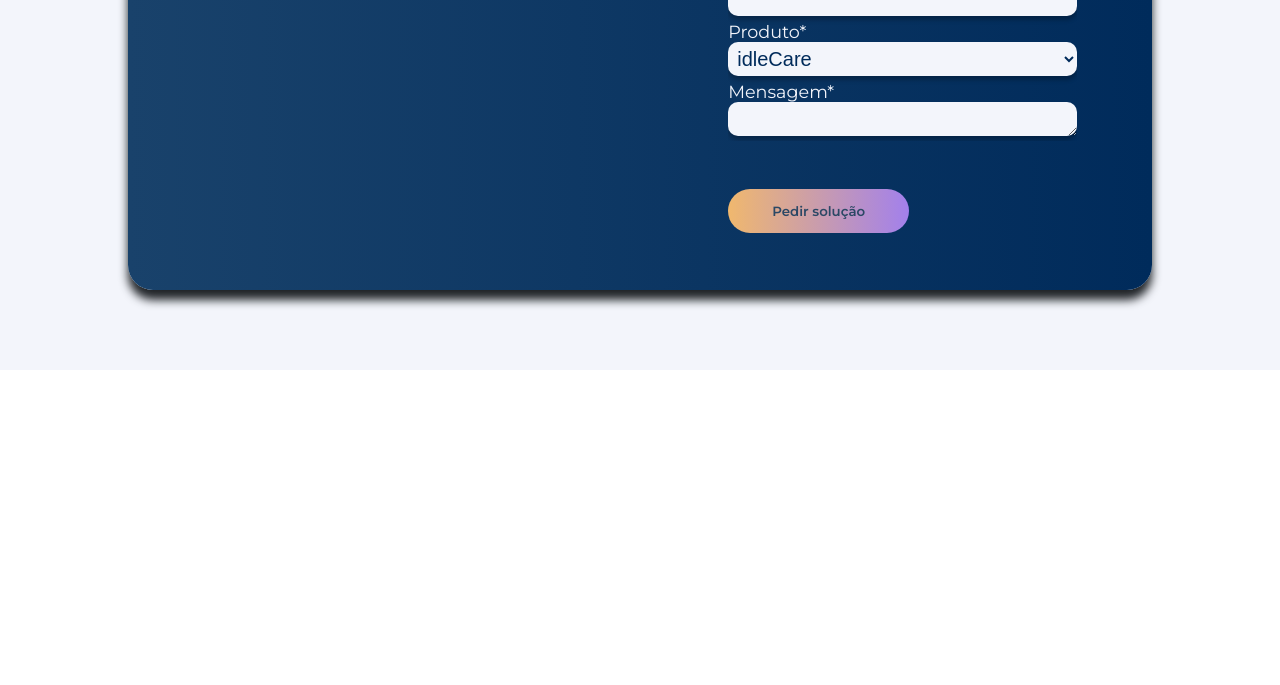
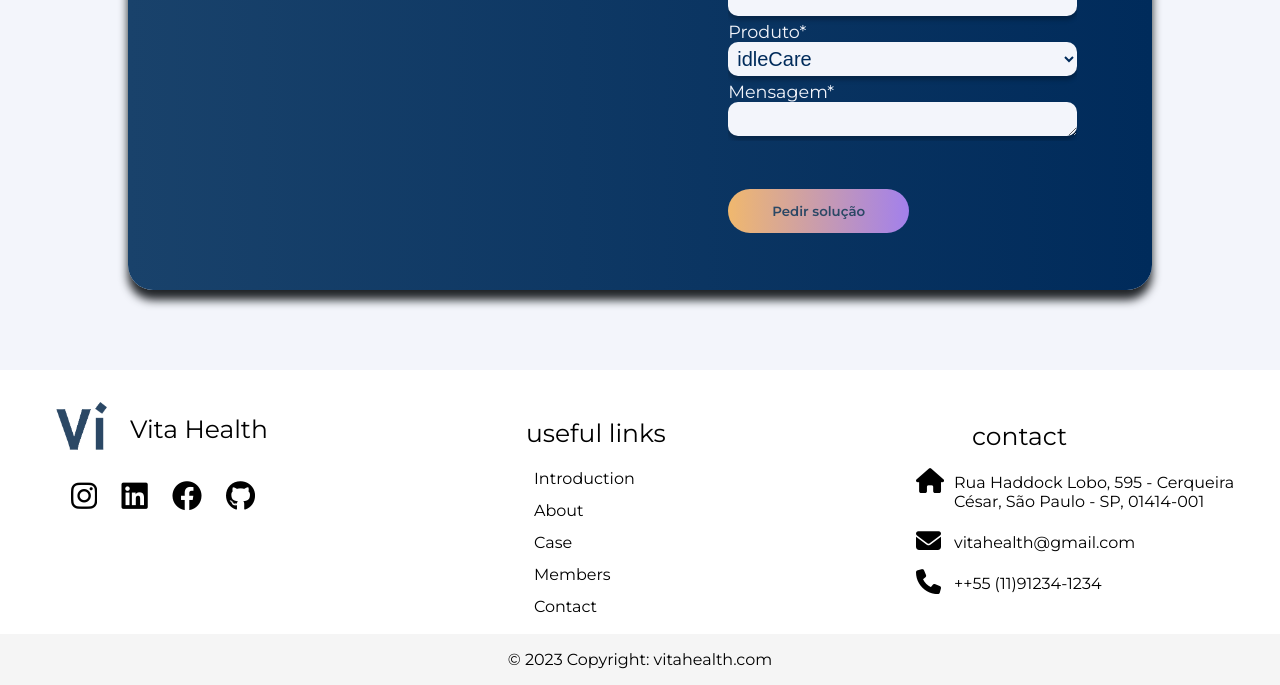
Before and after one commit to vita-sptech/vita-website, a plain HTML site: page index.html in a window 1280 px wide. Shown: the part 3630-4315 px from the top of the page. Before the commit the page ends 4000 px from the top, so only its background shows below. Drawn offline with Linux system fonts and the light colour scheme; a web font is replaced by a local one.

Commit message:
footer of website vita

```diff
--- a/index.html
+++ b/index.html
@@ -6,6 +6,8 @@
     <meta name="viewport" content="width=device-width, initial-scale=1.0">
     <title>Vita.</title>
     <link rel="shortcut icon" href="./assets/identidade-visual/Vita_favicon.png" type="image/x-icon">
+    <link rel="stylesheet" href="https://cdnjs.cloudflare.com/ajax/libs/font-awesome/6.4.0/css/all.min.css" integrity="sha512-iecdLmaskl7CVkqkXNQ/ZH/XLlvWZOJyj7Yy7tcenmpD1ypASozpmT/E0iPtmFIB46ZmdtAc9eNBvH0H/ZpiBw==" crossorigin="anonymous" referrerpolicy="no-referrer" />
+
     <link rel="stylesheet" href="style.css">
 </head>
 
@@ -164,6 +166,36 @@
 
     <main id="contato"></main>
 
+    <section class="footer">
+        <div ><img class="footer-logo" src="./assets/identidade-visual/Vita_favicon.png"></div>
+        <div class="footer-name-logo">Vita Health</div>
+        <i class="fa-brands fa-instagram"></i>
+        <i class="fa-brands fa-linkedin"></i>
+        <i class="fa-brands fa-facebook"></i>
+        <i class="fa-brands fa-github"></i>
+
+
+        <div class="footer-link">useful links</div>
+        <ul class="footer-link-topics">
+            <li><a href="#introducao" class="footer-link-topics">Introduction</a></li>
+            <li><a href="#sobre" class="footer-link-topics">About</a></li>
+            <li><a href="#case" class="footer-link-topics">Case</a></li>
+            <li><a href="#section-integrantes" class="footer-link-topics">Members</a></li>
+            <li><a href="#contato" class="footer-link-topics">Contact</a></li>
+        </ul>
+        <div class="footer-contact">contact</div>
+        <i class="fa-solid fa-house"></i>
+        <div class="address">Rua Haddock Lobo, 595 - Cerqueira <br> César, São Paulo - SP, 01414-001</div>
+        <i class="fa-solid fa-envelope"></i>
+        <div class="footer-email">vitahealth@gmail.com</div>
+        <i class="fa-solid fa-phone"></i>
+        <div class="footer-phone"> ++55 (11)91234-1234</div>
+        <div class="footer-right">© 2023 Copyright: vitahealth.com</div>
+
+    </selection>
+
+
+
 </body>
 
 </html>
--- a/style.css
+++ b/style.css
@@ -370,3 +370,83 @@ html {
 .input-contact, select {
     padding: 5px;
 }
+.footer-logo{
+    margin-top: 2rem;
+    width: 4%;
+    margin-left: 56px;
+}
+
+.footer-name-logo{
+    display: flex;
+    margin-top: -2.5rem;
+    left: 130px;
+    position: relative;
+    font-size: 25px;
+}
+
+.fa-brands, .fab{
+    font-size: 30px;
+    margin-left: 20px;
+    left: 51px;
+    position: relative;
+    margin-top: 37px;
+}
+
+.footer-link{
+    display: flex;
+    margin-top: -6.1rem;
+    left: 526px;
+    position: relative;
+    font-size: 25px;
+}
+
+.footer-link-topics{
+    text-decoration: none;
+    color: #000000;
+    left: 267px;
+    position: relative;
+    margin-top: 15px;
+    margin-bottom: 8px;
+    line-height: 2rem;
+}
+
+.footer-contact{
+    display: flex;
+    margin-top: -13.100000000000001rem;
+    left: 972px;
+    position: relative;
+    font-size: 25px;
+}
+
+.fa-solid, .fas {
+    font-weight: 900;
+    font-size: 25px;
+    left: 916px;
+    position: relative;
+    margin-top: 17px;
+}
+
+.address{
+    position: relative;
+    margin-top: -24px;
+    left: 954px;
+}
+
+.footer-email{
+    position: relative;
+    margin-top: -24px;
+    left: 954px;
+}
+
+.footer-phone{
+    position: relative;
+    margin-top: -24px;
+    left: 954px;
+}
+
+.footer-right{
+    text-align: center;
+    margin-top: 41px;
+    background: whitesmoke;
+    padding: 16px;
+}
```
